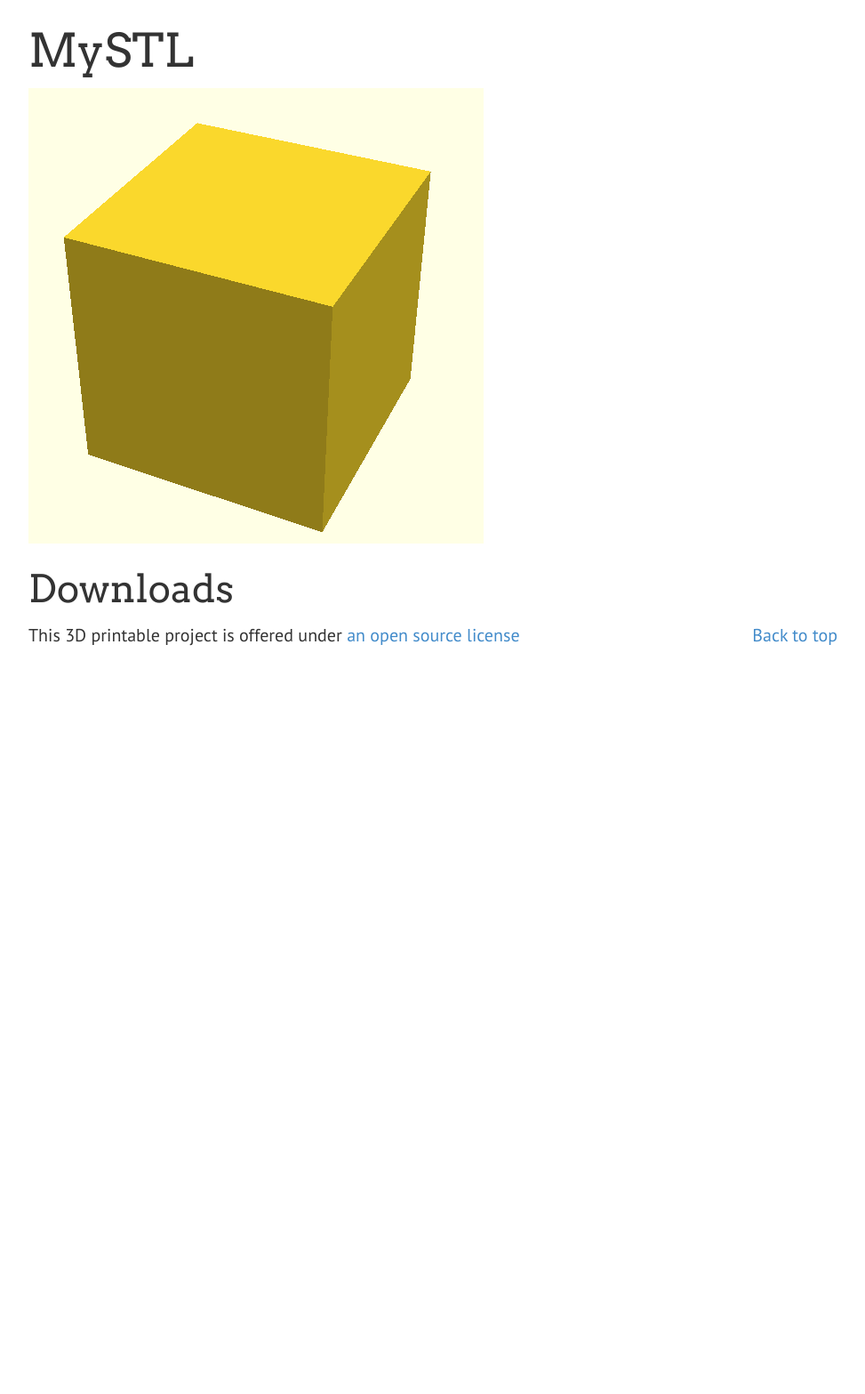
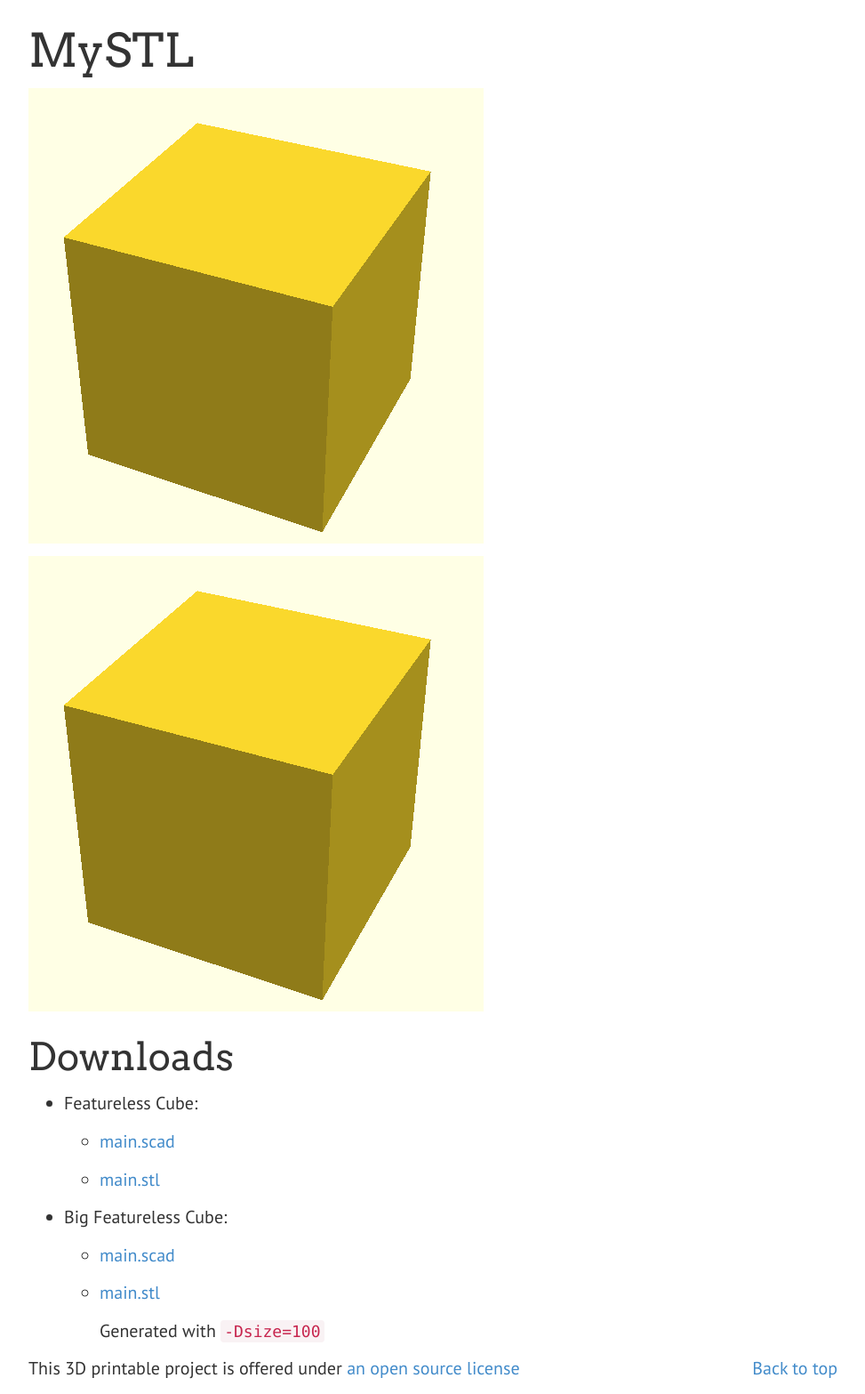
Before and after one commit to jepler/mystl, a Jekyll site: the page built from index.md, in a window 1280 px wide. Shown: the whole page at 89% size, without its empty margins (153-1126 px from the left). Built offline with Jekyll 4.4.1, drawn with Linux system fonts in a browser that asks for light colours; before the commit the page ends 900 px from its top, so only the background shows below that.

Commit message:
revamp asset listing

```diff
--- /dev/null
+++ b/_data/assets.yml
@@ -0,0 +1,10 @@
+- name: Featureless Cube
+  scad: main.scad
+  stl: gen/main.stl
+  images: ['gen/main.png']
+
+- name: Big Featureless Cube
+  scad: main.scad
+  flags: -Dsize=100
+  stl: gen/main.stl
+  images: ['gen/main.png']
--- a/index.md
+++ b/index.md
@@ -5,16 +5,10 @@ title: MySTL
 
 
 
-{% assign natural_files = site.static_files %}
-{% for asset in natural_files %}
-  {% assign ext = asset.extname | lower %}
-  {% assign parts = asset.path | split: "/" %}
-  {% assign dirname = parts[1] %}
-  {% if asset.force_image or dirname == "resources" %}
-  {% if asset.force_image or ext == ".jpg" or ext == ".png" %}
-![{{ asset.title }}]({{ asset.path }})
-  {% endif %}
-  {% endif %}
+{% for asset in site.data.assets %}
+  {% for image in asset.images %}
+![{{ asset.name }}](resources/{{ image }})
+  {% endfor %}
 {% endfor %}
 
 {% comment %}
@@ -26,14 +20,21 @@ Sections to consider adding:
 
 ## Downloads
 
-{% for asset in natural_files %}
-  {% assign ext = asset.extname | lower %}
-  {% assign parts = asset.path | split: "/" %}
-  {% assign dirname = parts[1] %}
-  {% if asset.force_download or dirname == "resources" %}
-  {% if asset.force_download or ext == ".stl" or ext == ".scad" or ext == ".zip" %}
-  {% assign basename = asset.path | split: "/" | last %}
-  - [{{ asset.title | default: basename }}]({{ asset.path }})
+{% for asset in site.data.assets %}
+  - {{ asset.name }}:
+  {% if asset.scad %}
+  {% assign basename = asset.scad | split: "/" | last %}
+    - [{{ basename }}](resources/{{ asset.scad }})
   {% endif %}
+  {% if asset.stl %}
+    {% assign basename = asset.stl | split: "/" | last %}
+    - [{{ basename }}](resources/{{ asset.stl }})
+    {% endif %}
+  {% if asset.svg %}
+    {% assign basename = asset.svg | split: "/" | last %}
+    - [{{ asset.name }} - {{ basename }}](resources/{{ asset.svg }})
+    {% endif %}
+  {% if asset.flags %}
+      Generated with `{{ asset.flags }}`
   {% endif %}
 {% endfor %}
```
Also changed, not shown: 1 other file.
